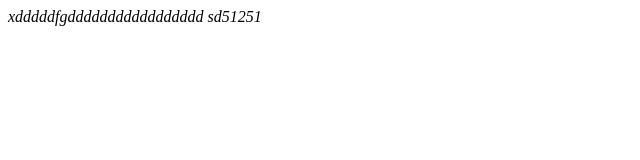
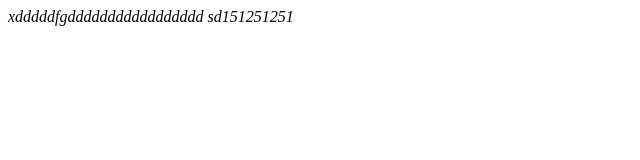
Before and after one commit to SMiLEWasFound/New_Git, a plain HTML site: page index.html in a window 1280 px wide. Shown: the full height of the page, 0-640 px from the left. Drawn offline with Linux system fonts and the light colour scheme.

Commit message:
10th commit

```diff
--- a/index.html
+++ b/index.html
@@ -7,7 +7,7 @@
 </head>
 <body>
     <var>xdddddfgddddddddddddddddd
-        sd51251
+        sd151251251
     </var>
 </body>
 </html>
```
